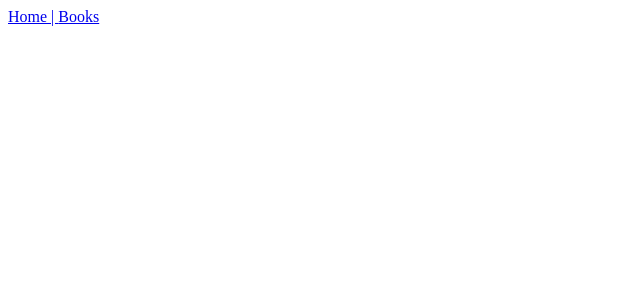
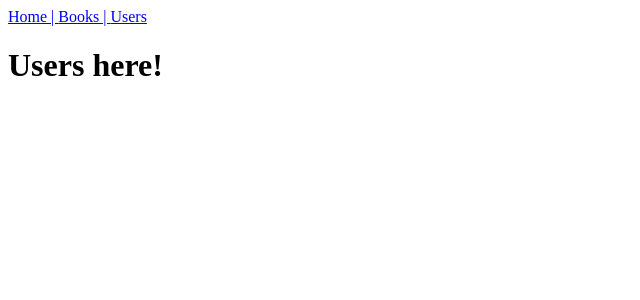
Before and after one commit to candelaojeda/faker-api-react, a React (Create React App) app: page /users in a window 1280 px wide. Shown: the top 300 px of the page, without its empty margins (0-640 px from the left). Built offline with nearby package versions, Linux system fonts and the light colour scheme; no server answers.

Commit message:
add component Users

```diff
--- a/src/App.js
+++ b/src/App.js
@@ -2,6 +2,7 @@ import "./App.css";
 import { BrowserRouter as Router, Link, Route } from "react-router-dom";
 import React, { Component } from "react";
 import Books from "./components/Books";
+import Users from "./components/Users";
 
 class App extends Component {
   render() {
@@ -9,19 +10,21 @@ class App extends Component {
       <div>
         <Router>
           <Link to="/">Home | </Link>
-          <Link to="/books">Books</Link>
+          <Link to="/books">Books | </Link>
+          <Link to="/users">Users</Link>
           <Route
             exact
             path="/"
             render={() => {
               return (
                 <div>
-                  <Books />
+                  <h1>This is a home!</h1>
                 </div>
               );
             }}
           ></Route>
           <Route path="/books" component={Books} />
+          <Route path="/users" component={Users} />
         </Router>
       </div>
     );
--- a/src/components/Books.js
+++ b/src/components/Books.js
@@ -15,9 +15,6 @@ export default class Books extends Component {
     return (
       <div>
         <h1>Books here!</h1>
-        {this.state.books.map((book) => {
-          return <div key={book.id}></div>;
-        })}
       </div>
     );
   }
--- /dev/null
+++ b/src/components/Users.js
@@ -0,0 +1,19 @@
+import React, { Component } from 'react';
+
+export default class Users extends Component {
+    state = {
+        users: [],
+    };
+    async componentDidMount() {
+        const res = await fetch("https://fakerapi.it/api/v1/users?_quantity=10");
+        const data = await res.json();
+        this.setState({ users: data });
+    }
+    render() {
+        return (
+            <div>
+                <h1>Users here!</h1>
+            </div>
+        )
+    }
+}
```
